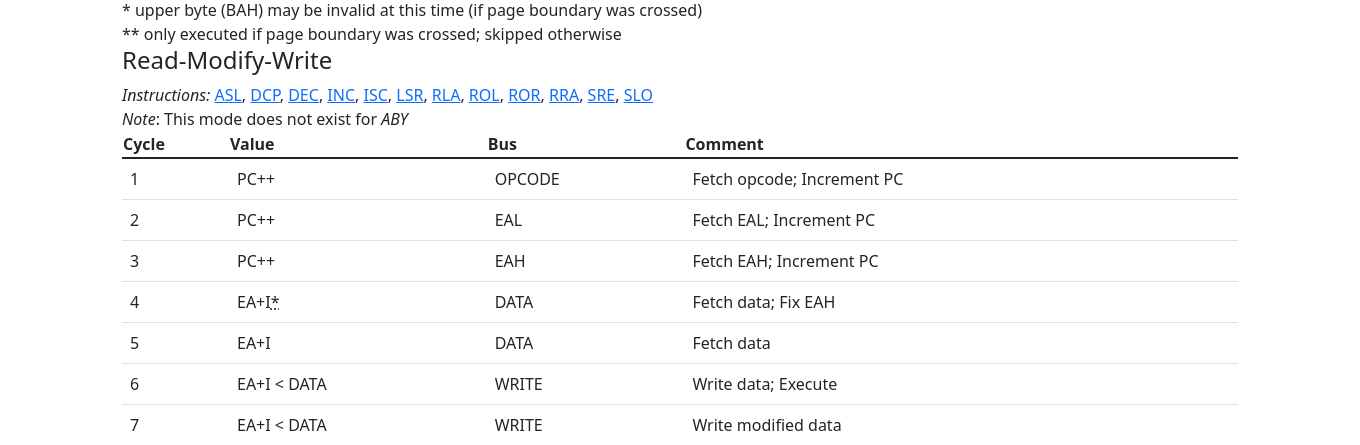
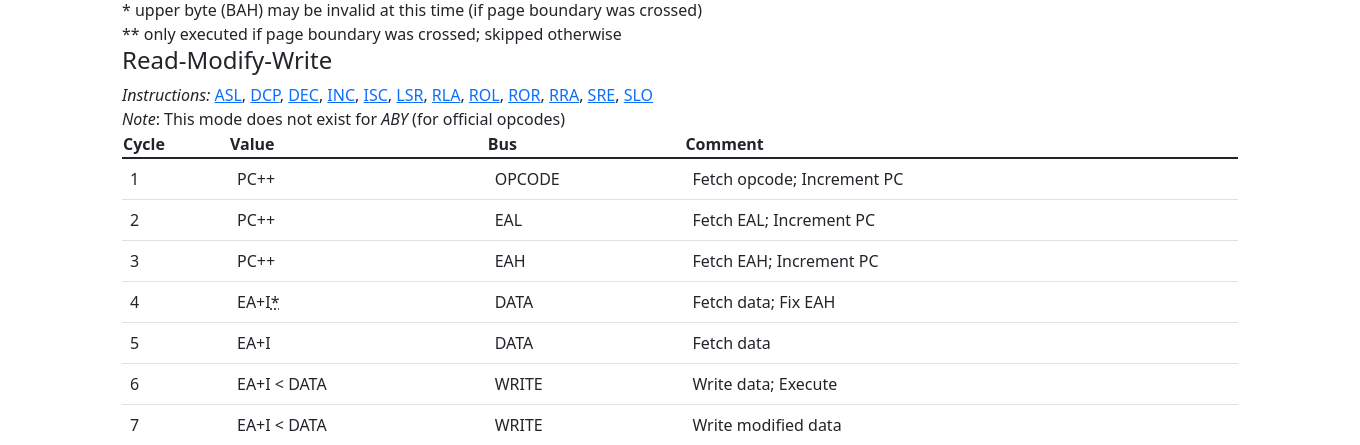
Before and after one commit to Synt4xErr0r4/nesdoc, a PHP site: page /6502 in a window 1360 px wide, after a click that opens the changed part. Shown: the part 4273-4718 px from the top of the page. Run offline with PHP 8.4, Linux system fonts and the light colour scheme; some libraries are stand-ins or nearby versions.

Commit message:
Fixed typo, changed wording

```diff
--- a/6502.php
+++ b/6502.php
@@ -481,7 +481,7 @@ require_once 'private/header.php';
         <i>Instructions:</i>
         <span id="addrmod-instr-abxym"></span><br>
 
-        <i>Note</i>: This mode does not exist for <i>ABY</i>
+        <i>Note</i>: This mode does not exist for <i>ABY</i> (for official opcodes)
 
         <table class="table" id="addrmod-table-abxym">
             <!-- populated by JavaScript -->
@@ -601,7 +601,7 @@ require_once 'private/header.php';
         <i>Instructions:</i>
         <span id="addrmod-instr-zpxym"></span><br>
 
-        <i>Note</i>: This mode does not exist for <i>ABY</i>
+        <i>Note</i>: This mode does not exist for <i>ZPY</i> (for official opcodes)
 
         <table class="table" id="addrmod-table-zpxym">
             <!-- populated by JavaScript -->
```
